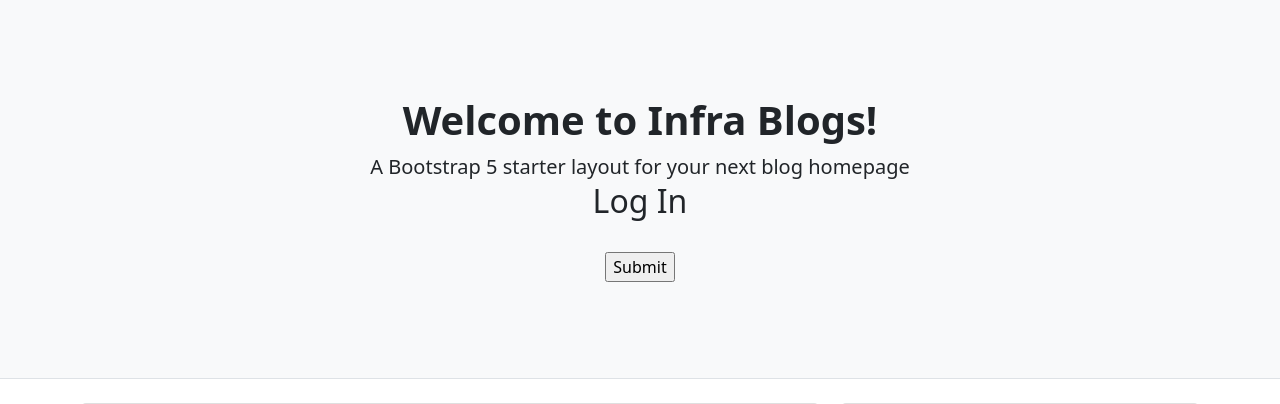
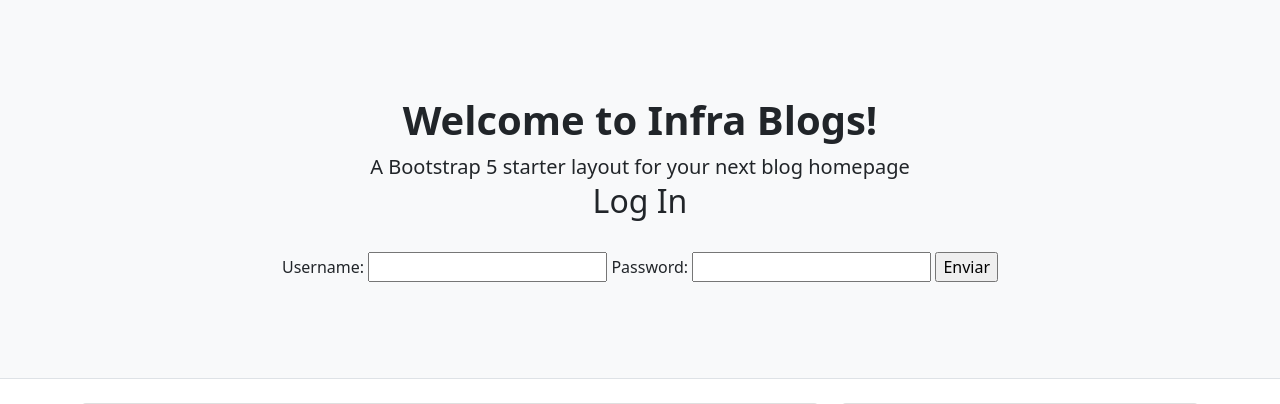
Before and after one commit to mrfranco97/Entrega1-Martin-Franco, a Django app: page /Blog/login/ in a window 1280 px wide. Shown: the part 56-460 px from the top of the page. Run offline with Django 4.2, Linux system fonts and the light colour scheme; grey boxes labelled with a size stand in for pictures from a placeholder-image service; some libraries are stand-ins or nearby versions.

Commit message:
Se realizaron las correciones mandadas por el tutor funciona el login

```diff
--- a/proyectoBlog/Blog/forms.py
+++ b/proyectoBlog/Blog/forms.py
@@ -2,4 +2,4 @@ from django import forms
 
 class loginFormulario(forms.Form):
     username = forms.CharField(max_length=30)
-    password = forms.PasswordInput()
+    password = forms.CharField(widget=forms.PasswordInput())
--- a/proyectoBlog/Blog/templates/Blog/login.html
+++ b/proyectoBlog/Blog/templates/Blog/login.html
@@ -8,7 +8,7 @@
 <!---No se cargan los inputs segun el form-->
 <form action="" method="POST">{% csrf_token %}
     {{form}}
-    <input type="submit",value="Enviar">
+    <input type="submit" value="Enviar">
 </form>
 
 {%endblock%}
--- a/proyectoBlog/Blog/views.py
+++ b/proyectoBlog/Blog/views.py
@@ -13,11 +13,11 @@ def login(request):
     if request.method == "POST":
         form = loginFormulario(request.POST)
         print(form)
-        if form.is_valid:
+        if form.is_valid():
             data = form.cleaned_data
             usuario = User(username=data["username"],password=data["password"])
             usuario.save()
             return render(request,'Blog/index.html')
     else:
         form = loginFormulario()
-        return render (request,'Blog/login.html', {"formulario":form})
+        return render (request,'Blog/login.html', {"form":form})
```
